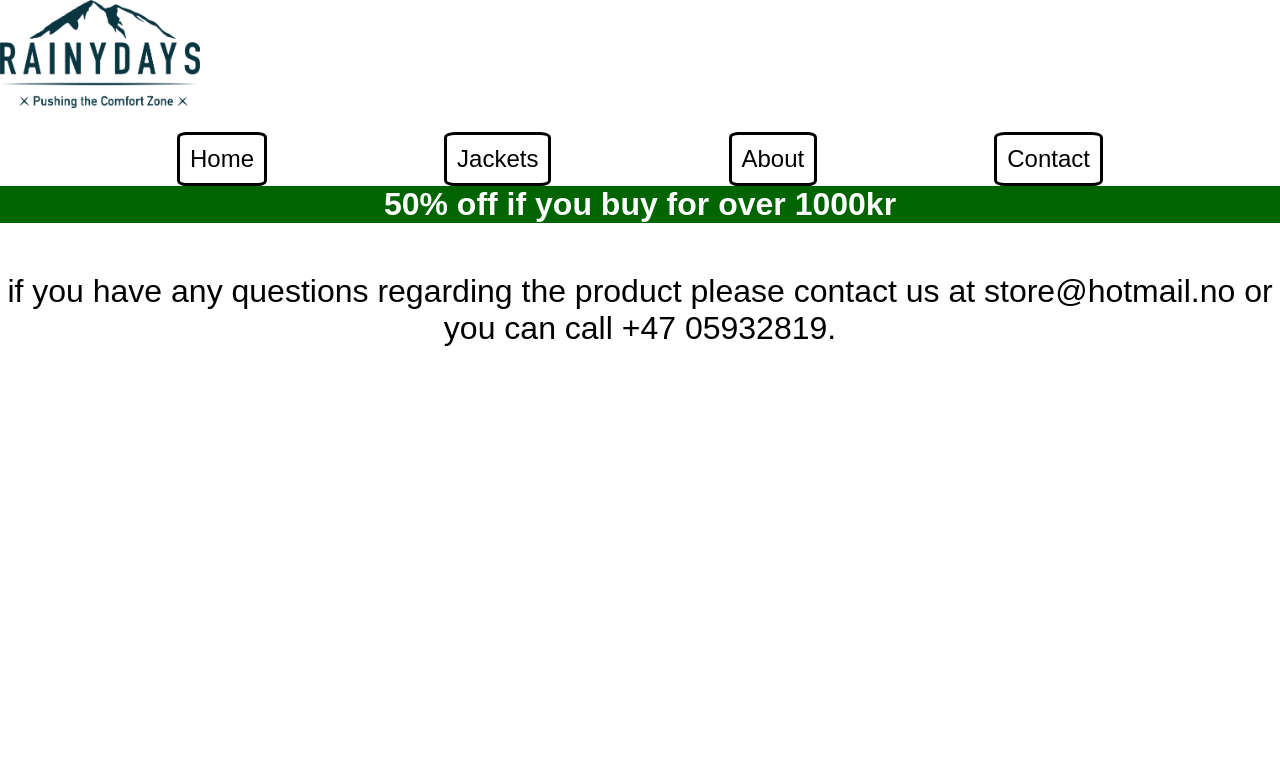
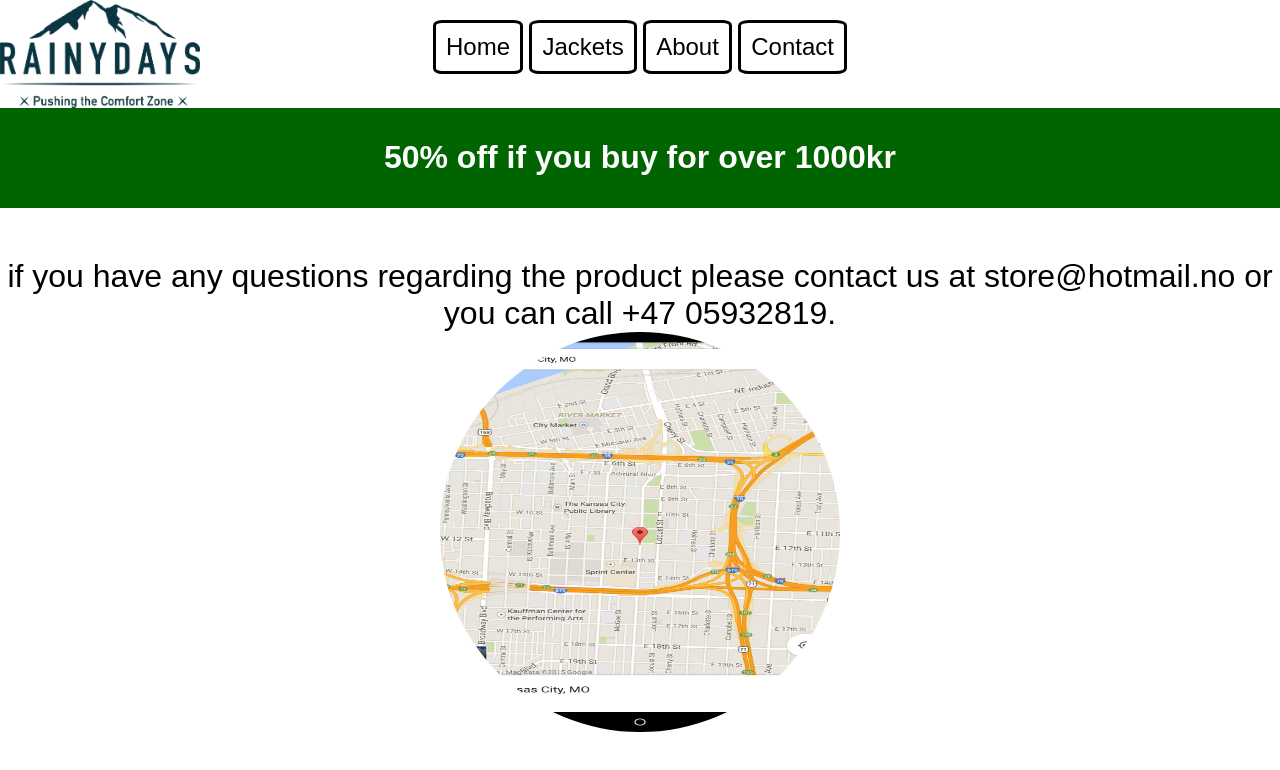
Before and after one commit to Maplebot/html_css_CA, a plain HTML site: page contact.html in a window 1280 px wide. Drawn offline with Linux system fonts and the light colour scheme.

Commit message:
changed the html and stylesheet
made a meta description tag and included a picture of our location for our contact page.

```diff
--- a/contact.html
+++ b/contact.html
@@ -5,9 +5,10 @@
     <link rel="stylesheet" href="css/style.css">
     <meta name="viewport" content="width=device-width, initial-scale=1.0">
     <title>Document</title>
+    <meta name="description" content="Contact page, u will find the number to reach us at, our email aswell as our location">
 </head>
 <body>
-    <main>
+    <header>
         <img class="logo" alt="image of the rainydayslogo" src="images/RainyDays_logo.png">
         <nav>
             <ul>
@@ -18,7 +19,8 @@
             </ul>
         </nav>
         <h1 class="h1_nav">50% off if you buy for over 1000kr</h1>
-    </main>
+    </header>
     <p class="paragraph_contact">if you have any questions regarding the product please contact us at store@hotmail.no or you can call +47 05932819.</p>
+    <img src="images/map.jpeg" class="map_image" alt="map of our location">
 </body>
 </html>
--- a/css/style.css
+++ b/css/style.css
@@ -245,6 +245,14 @@ buy sucess page
     font-size: 32px;
     text-align: center;
 }
+.map_image{
+    width:400px;
+    height:400px;
+    border-radius: 50%;
+    margin:auto;
+    display:block;
+
+}
 
 /* index2 */
 .probably{
```
Also changed, not shown: about.html (+3 -2 lines), buy.html (+3 -2 lines), buy_success.html (+3 -2 lines), index.html (+3 -2 lines), jacket1.html (+3 -2 lines), jacket2.html (+3 -2 lines), jacket3.html (+3 -2 lines), jacket4.html (+3 -2 lines), jacket5.html (+3 -2 lines), jacket6.html (+3 -2 lines), jacket7.html (+3 -2 lines), jackets.html (+3 -2 lines), images/map.jpeg (added), 1 other file.
